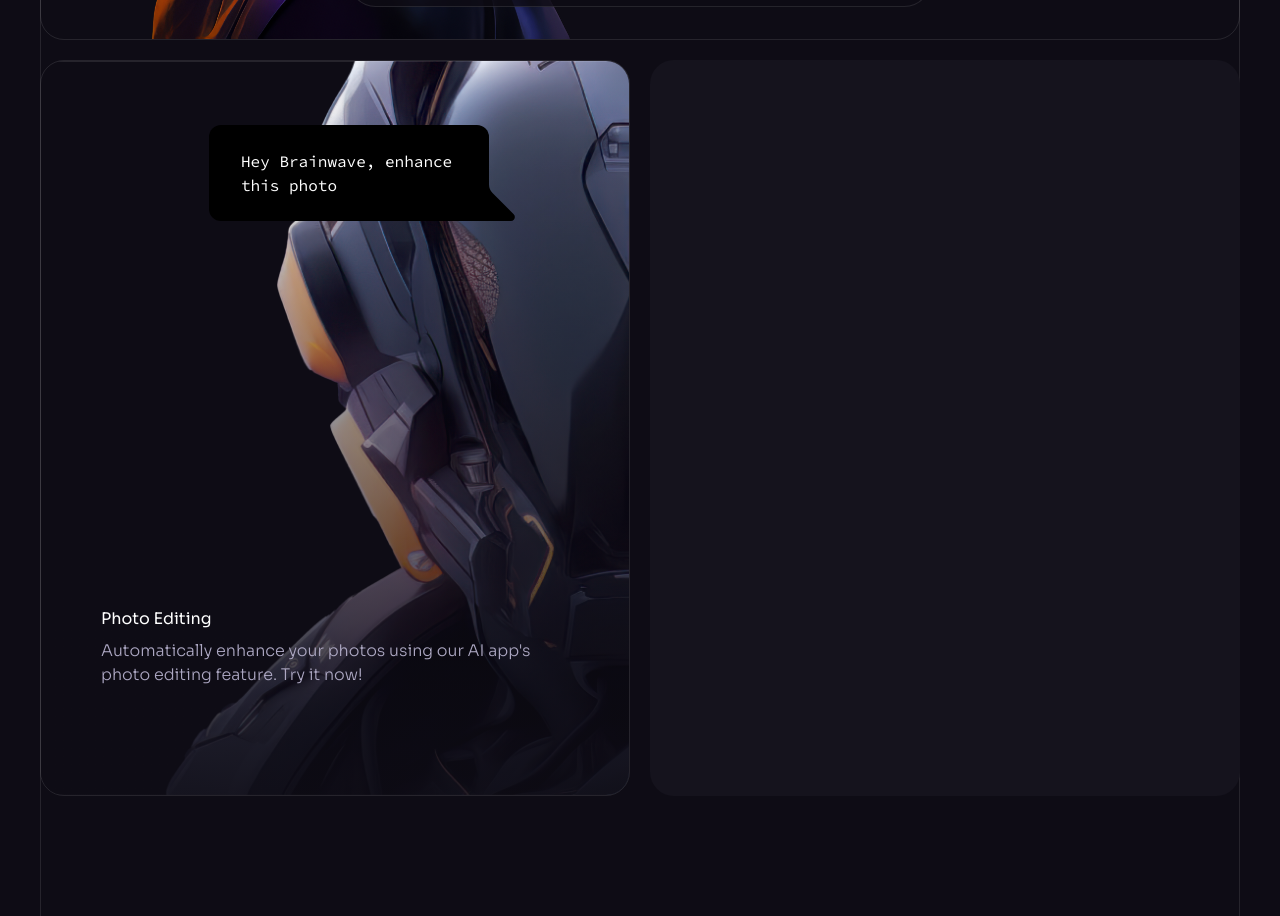
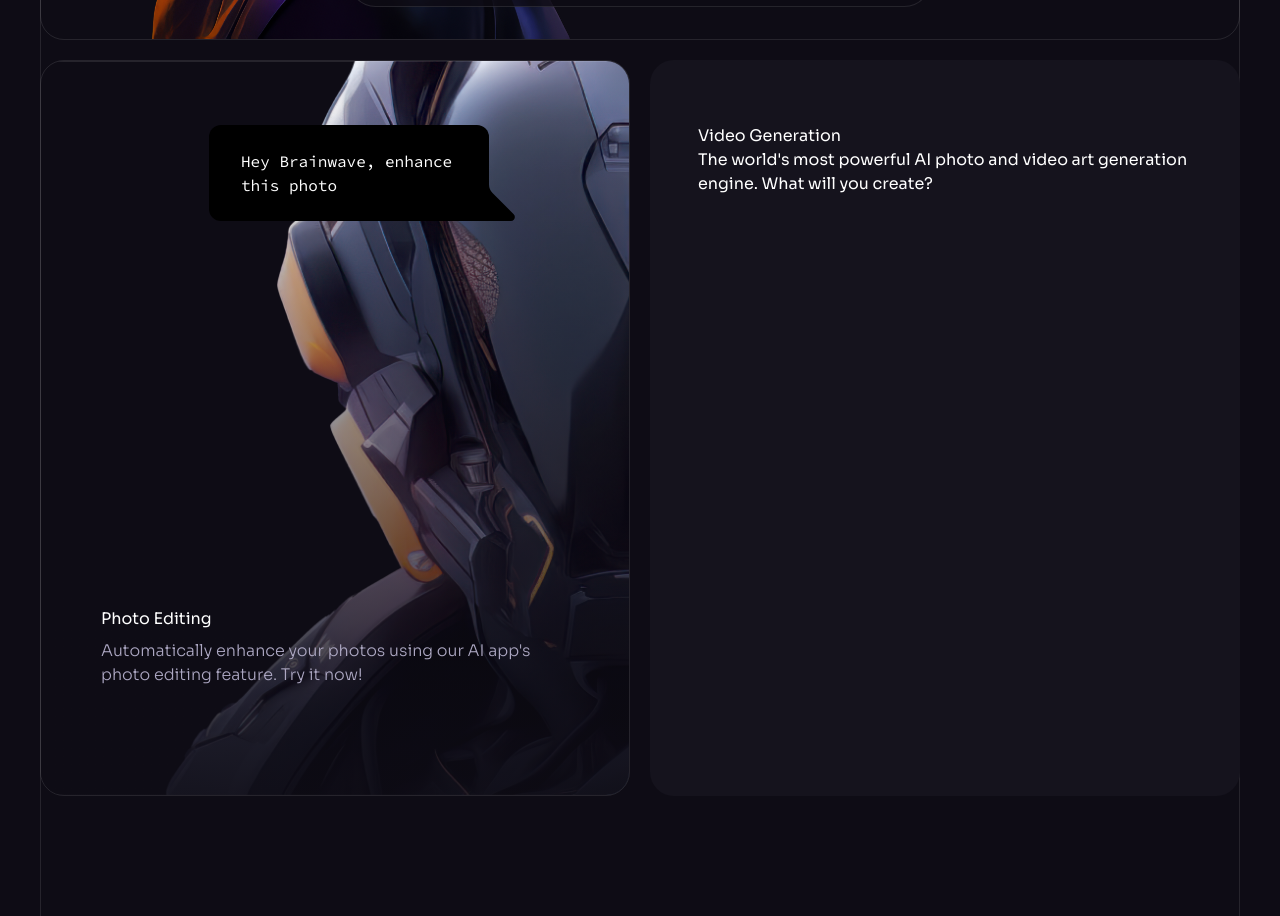
Before and after one commit to ahteshamsalamatansari/sass-ui-react, a React (Vite) app: page / in a window 1280 px wide. Shown: the part 4380-5296 px from the top of the page. Built offline with nearby package versions, Linux system fonts and the light colour scheme.

Commit message:
Third Box working

```diff
--- a/src/components/Services.jsx
+++ b/src/components/Services.jsx
@@ -64,7 +64,8 @@ const Services = () => {
             </div>
             <div className="p-4 bg-n-7 rounded-3xl overflow-hidden lg:min-h-[46rem]">
                 <div className="py-12 px-4 xl:px-8">
-
+                  <h4>Video Generation</h4>
+                  <p>The world&apos;s most powerful AI photo and video art generation engine. What will you create?</p>
                 </div>
             </div>
           </div>
```
